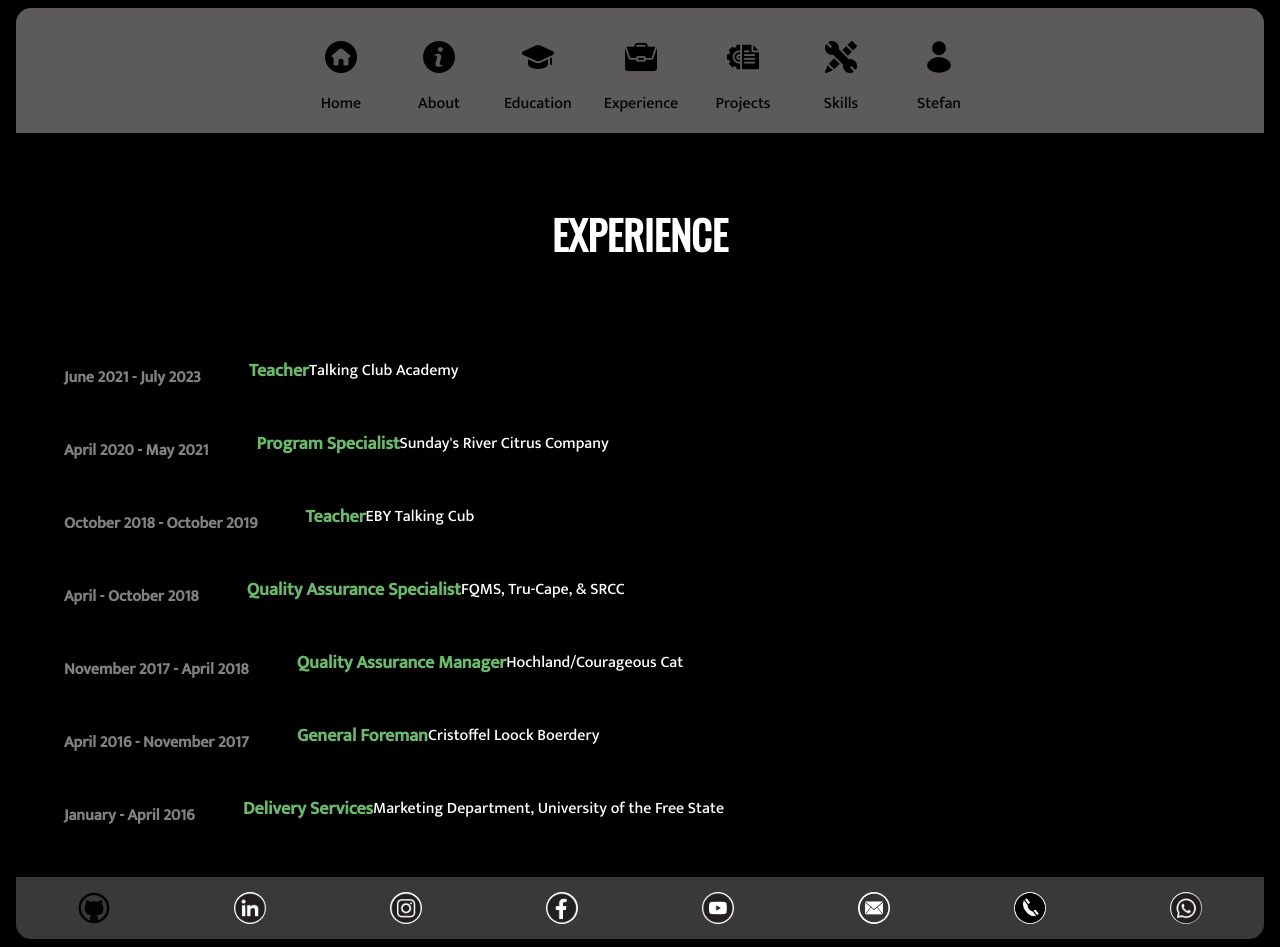
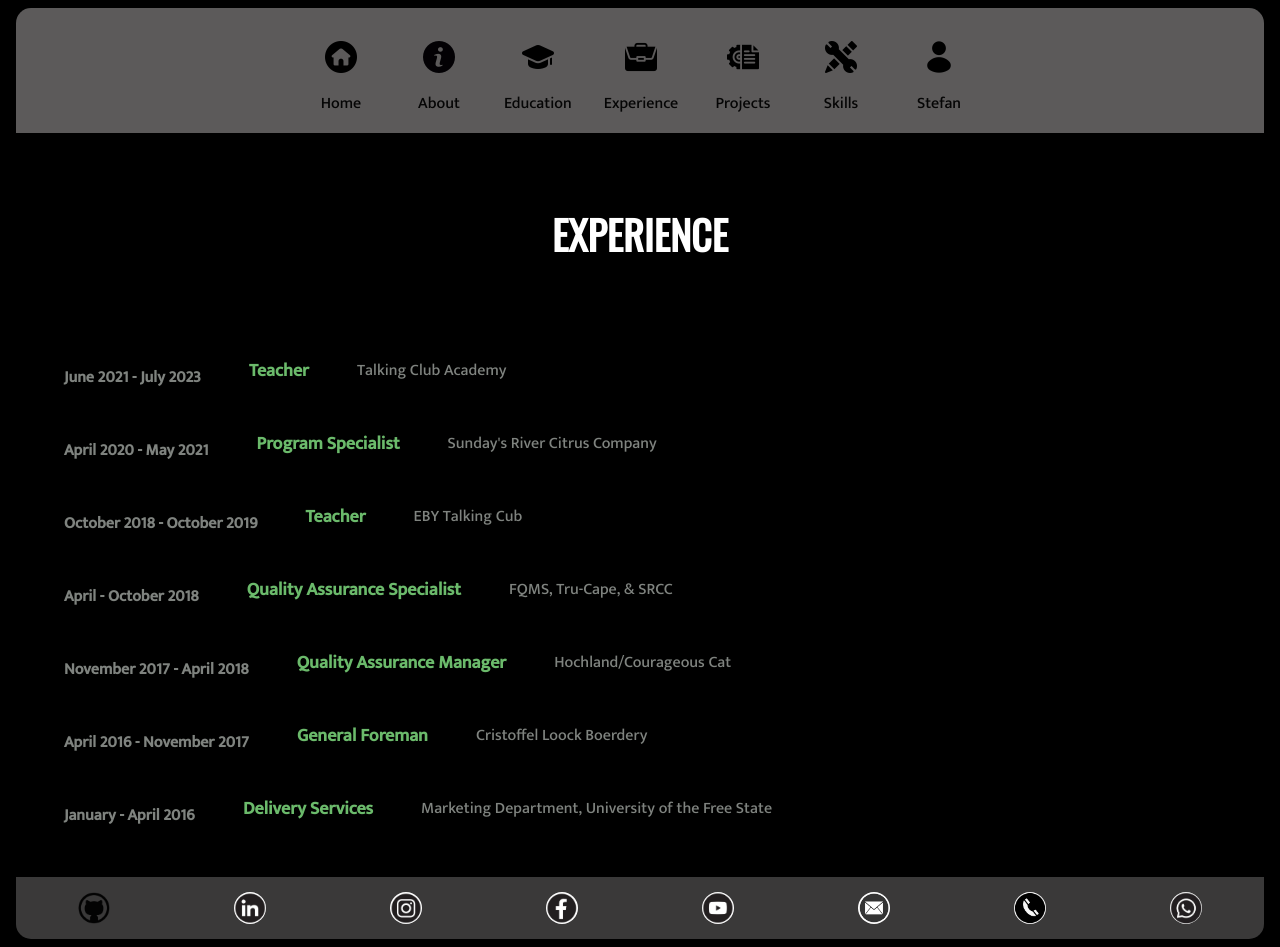
Before and after one commit to StefanSchutte/My_Website_Stefan_Schutte, a Vue app: page /experience in a window 1280 px wide. Built offline with nearby package versions, Linux system fonts and the light colour scheme.

Commit message:
exp-update_css

```diff
--- a/src/Pages/Experience.vue
+++ b/src/Pages/Experience.vue
@@ -50,6 +50,11 @@
 .experienceHeadingContainer {
   display: flex;
   align-items: center; /* Align items vertically */
+}
+
+.experienceHeadingContainer p {
+  margin-left: 3rem;
+  color: rgb(127, 131, 127);
 }
 
 .experience_info {
```
